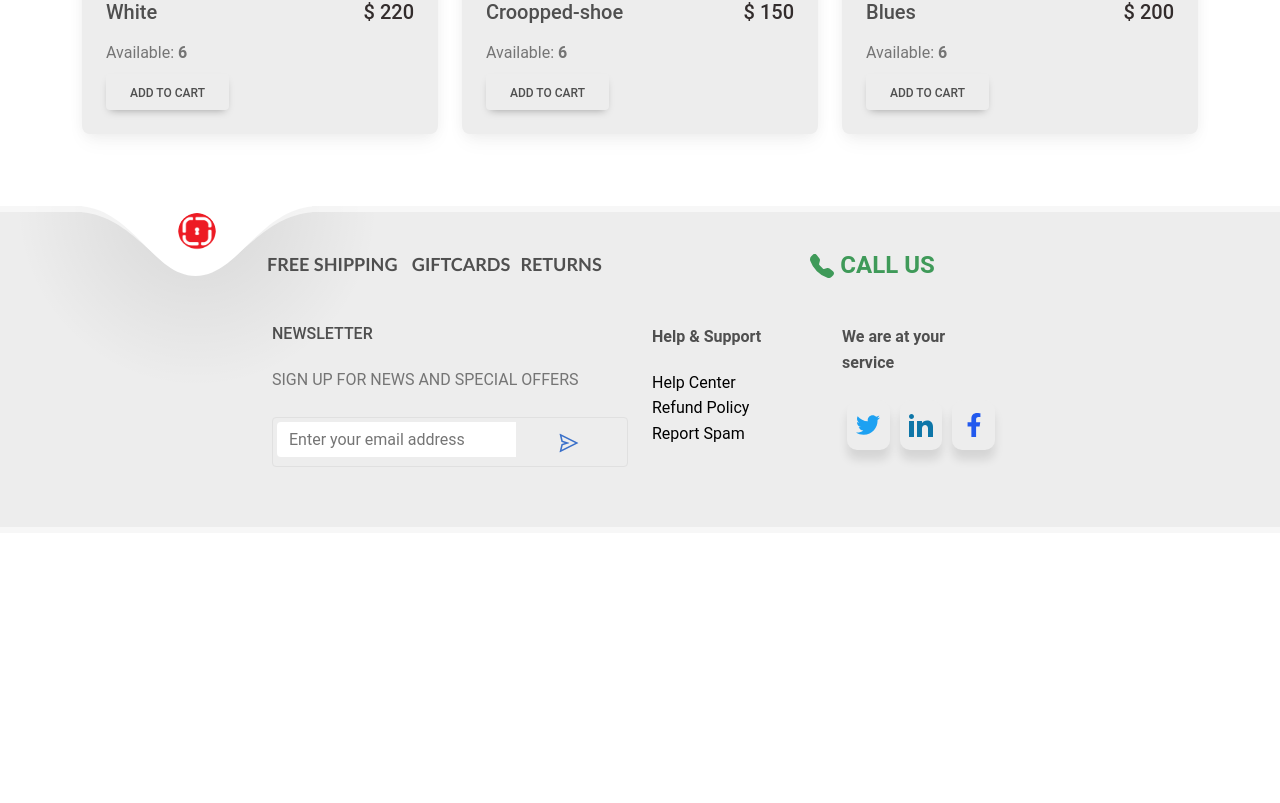
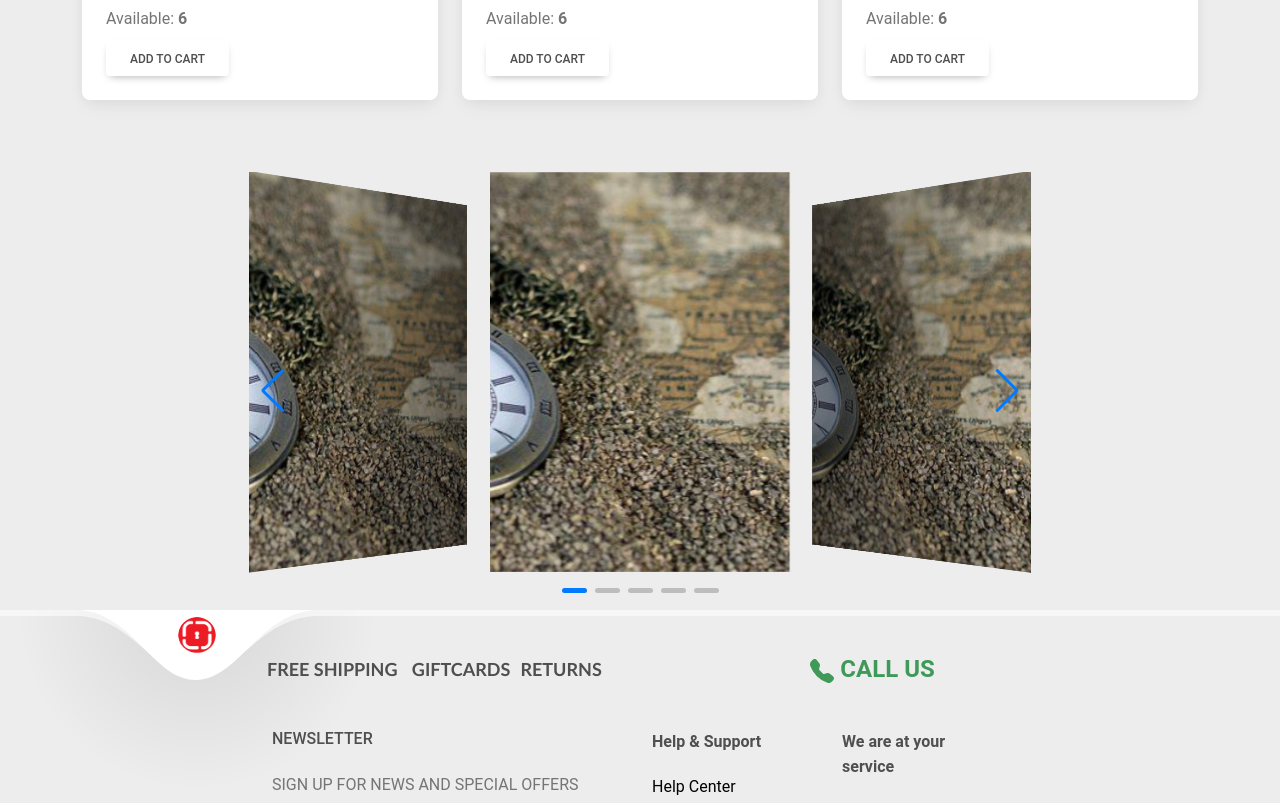
Before and after one commit to Atefeh-Masoumi/e-commercesample-template, a React (Create React App) app: page / in a window 1280 px wide. Shown: the part 1426-2229 px from the top of the page. Before the commit the page ends 1959 px from the top, so only its background shows below. Built offline with nearby package versions, Linux system fonts and the light colour scheme.

Commit message:
hompage body

```diff
--- a/src/App.css
+++ b/src/App.css
@@ -14,5 +14,5 @@ main {
     width: fit-content;
     min-width: 100%; /* because the content might only be a few words */
     box-sizing: border-box; /* because 100% + padding > 100% */
-    overflow: auto;
+
   }
--- a/src/component/Navigation/navbar.css
+++ b/src/component/Navigation/navbar.css
@@ -117,7 +117,6 @@ input[type="text"]::placeholder {
 /* stroke animation for navbar menu */
 ul.stroke  li a {
   position:relative;
-
 }
 
 ul.stroke  li a:after {
--- a/src/component/Slider/slider.scss
+++ b/src/component/Slider/slider.scss
@@ -1,36 +1,36 @@
 
-// .swiper-slide{
-//     background-position: center;
-//     background-size:cover;
-//     width:300px;
-//     height:400px;
-//     @media(max-width:768px){
-//         width:250px;
-//         height:auto;
-//     }
-// }
-// .swiper-slide img{
-//     display:block;
-//     width:100%;
-//     height:100%;
-//     object-fit: cover;
-// }
+.swiper-slide{
+    background-position: center;
+    background-size:cover;
+    width:300px;
+    height:400px;
+    @media(max-width:768px){
+        width:250px;
+        height:auto;
+    }
+}
+.swiper-slide img{
+    display:block;
+    width:100%;
+    height:100%;
+    object-fit: cover;
+}
 
-// .container{
-//     .swiper-container{
-//         width:70%;
+.container{
+    .swiper-container{
+        width:70%;
+       position: inherit;
+        left:50%;
+        bottom:-16vw;
 
-//         left:50%;
-//         bottom:-16vw;
-//         transform:translateX(-50%);
-//         z-index: 2;
-//         padding-bottom:3vw;
-//         @media(max-width:768px){
-//             bottom:-58vw;
-//             padding-bottom:8vw;
-//         }
-//     }
-// }
+        z-index: 2;
+        padding-bottom:3vw;
+        @media(max-width:768px){
+            bottom:-58vw;
+            padding-bottom:8vw;
+        }
+    }
+}
 
 
 .swiper-pagination-fraction{
--- a/src/pages/Home/Homepage.js
+++ b/src/pages/Home/Homepage.js
@@ -4,9 +4,10 @@ import { useCart, useCartAction } from "../../Providers/CartProvider";
 import { checkIncart } from "../../utils/checkinCart";
 import { toast } from "react-toastify";
 import Header from "../../component/Header/Header.jsx";
-
+import Slider from "../../component/Slider/Slider.jsx";
 
 import Footer from "../../component/Footer/FooterPage";
+
 const Homepage = () => {
      const {cart} = useCart();
 
@@ -20,14 +21,15 @@ const Homepage = () => {
         <div className="">
 
         <Header/>
-            <main className="container ">
+            <main className="container bg ">
 
-                <section  >
+                <section>
                 <div className="container py-5">
                     <div className="row">
+                        <h2>Special offer</h2>
                     {data.products.map((product)=>
                     <div className="col-md-12 col-lg-4 mb-4 " key={product.id}>
-                        <div className="card bg hover-zoom">
+                        <div className="card  hover-zoom">
                         <div className="d-flex justify-content-between p-3">
                             <p className="lead mb-0">Our Product</p>
                             <div
@@ -69,6 +71,9 @@ const Homepage = () => {
                 </div>
                 </div>
                 </section>
+                <section>
+                   <Slider/>
+                </section>
             </main>
 
            <Footer/>
```
Also changed, not shown: src/pages/Home/homepage.css (added).
